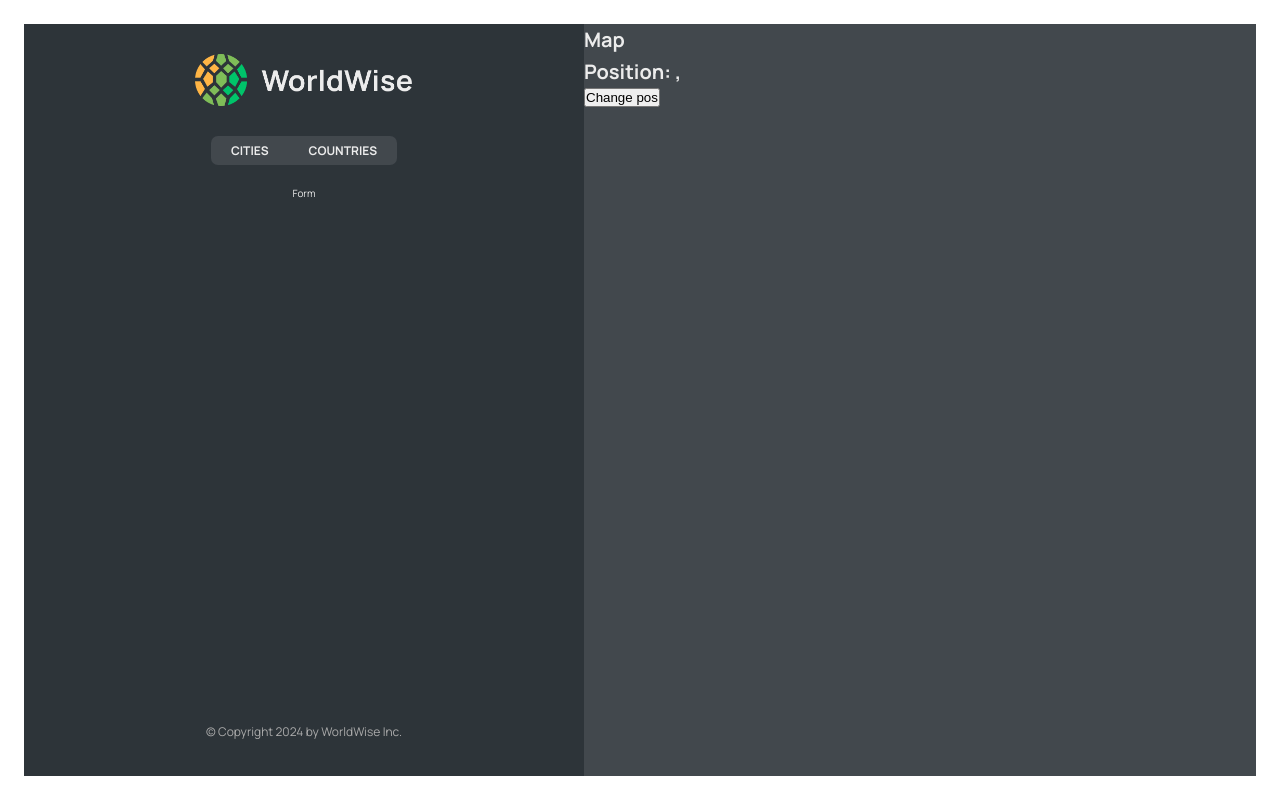
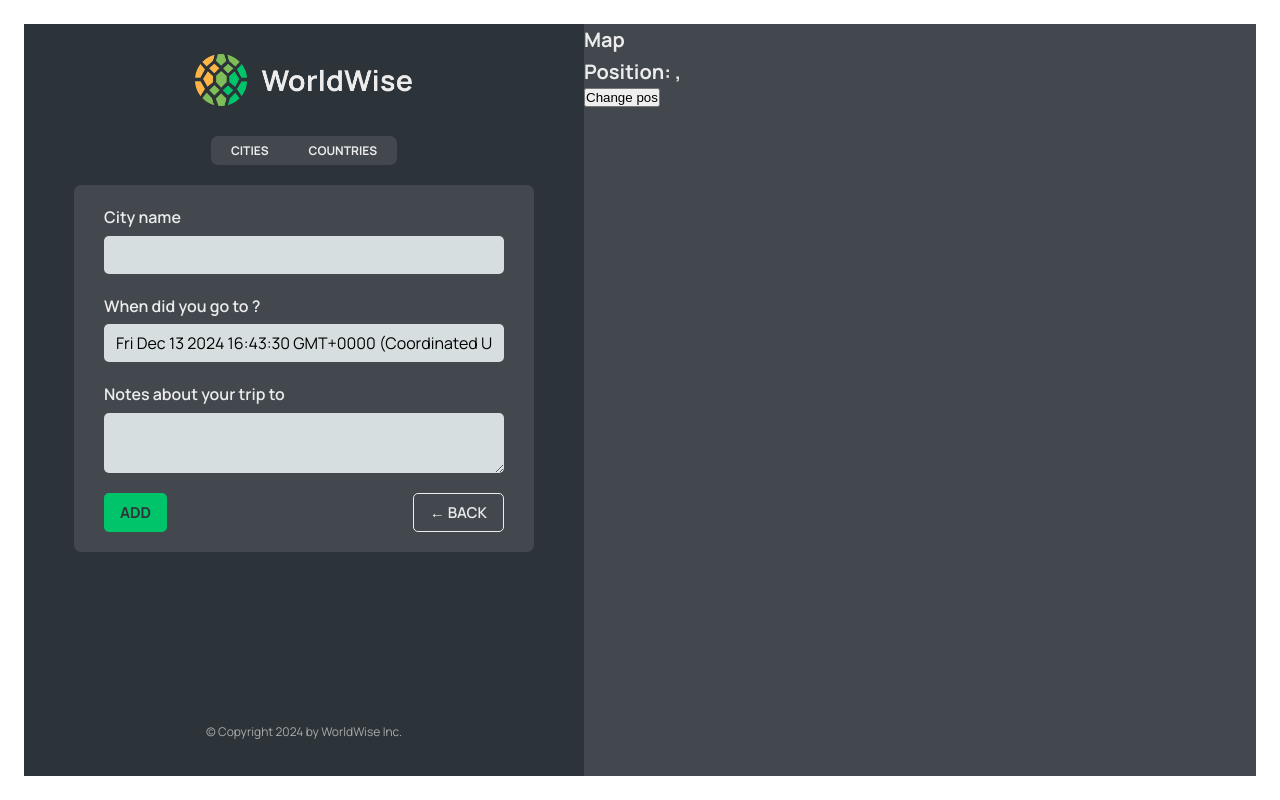
Before and after one commit to heliohdd/worldwise-app, a React (Vite) app: page /app/form in a window 1280 px wide. Built offline with nearby package versions, Linux system fonts and the light colour scheme; data requests are answered from the project's data file.

Commit message:
Section 17.218 - Programmatic Navigation with useNavigate

```diff
--- a/src/App.jsx
+++ b/src/App.jsx
@@ -12,6 +12,7 @@
 import CityList from "./components/CityList";
 import CountryList from "./components/CountryList";
 import City from "./components/City";
+import Form from "./components/Form";
 
 const BASE_URL = "http://localhost:9000";
 
@@ -56,7 +57,7 @@
             path="countries"
             element={<CountryList cities={cities} isLoading={isLoading} />}
           />
-          <Route path="form" element={<p>Form</p>} />
+          <Route path="form" element={<Form />} />
         </Route>
         <Route path="*" element={<PageNotFound />} />
       </Routes>
--- /dev/null
+++ b/src/components/BackButton.jsx
@@ -0,0 +1,20 @@
+import { useNavigate } from "react-router-dom";
+import Button from "./Button";
+
+function BackButton() {
+  const navigate = useNavigate();
+
+  return (
+    <Button
+      type="back"
+      onClick={(e) => {
+        e.preventDefault();
+        navigate(-1);
+      }}
+    >
+      &larr; Back
+    </Button>
+  );
+}
+
+export default BackButton;
--- /dev/null
+++ b/src/components/Button.jsx
@@ -0,0 +1,13 @@
+/* eslint-disable no-unused-vars */
+/* eslint-disable react/prop-types */
+import styles from "./Button.module.css";
+
+function Button({ children, onClick, type }) {
+  return (
+    <button onClick={onClick} className={`${styles.btn} ${styles[type]}`}>
+      {children}
+    </button>
+  );
+}
+
+export default Button;
--- a/src/components/CountryList.jsx
+++ b/src/components/CountryList.jsx
@@ -22,7 +22,7 @@
   return (
     <ul className={styles.countryList}>
       {countries.map((country) => (
-        <CountryItem country={country} />
+        <CountryItem country={country} key={country.country} />
       ))}
     </ul>
   );
--- a/src/components/Form.jsx
+++ b/src/components/Form.jsx
@@ -1,8 +1,13 @@
+/* eslint-disable react-refresh/only-export-components */
+/* eslint-disable no-unused-vars */
 // "https://api.bigdatacloud.net/data/reverse-geocode-client?latitude=0&longitude=0"
 
 import { useState } from "react";
 
 import styles from "./Form.module.css";
+import Button from "./Button";
+import { useNavigate } from "react-router-dom";
+import BackButton from "./BackButton";
 
 export function convertToEmoji(countryCode) {
   const codePoints = countryCode
@@ -13,6 +18,8 @@
 }
 
 function Form() {
+  const navigate = useNavigate();
+
   const [cityName, setCityName] = useState("");
   const [country, setCountry] = useState("");
   const [date, setDate] = useState(new Date());
@@ -49,8 +56,8 @@
       </div>
 
       <div className={styles.buttons}>
-        <button>Add</button>
-        <button>&larr; Back</button>
+        <Button type="primary">Add</Button>
+        <BackButton />
       </div>
     </form>
   );
--- a/src/components/Map.jsx
+++ b/src/components/Map.jsx
@@ -1,13 +1,20 @@
 /* eslint-disable no-unused-vars */
-import { useSearchParams } from "react-router-dom";
+import { useNavigate, useSearchParams } from "react-router-dom";
 import styles from "./Map.module.css";
 
 function Map() {
+  const navigate = useNavigate();
+
   const [searchParams, setSearchParams] = useSearchParams();
   const lat = searchParams.get("lat");
   const lng = searchParams.get("lng");
   return (
-    <div className={styles.mapContainer}>
+    <div
+      className={styles.mapContainer}
+      onClick={() => {
+        navigate("form");
+      }}
+    >
       <h1>Map</h1>
       <h1>
         Position: {lat}, {lng}
```
